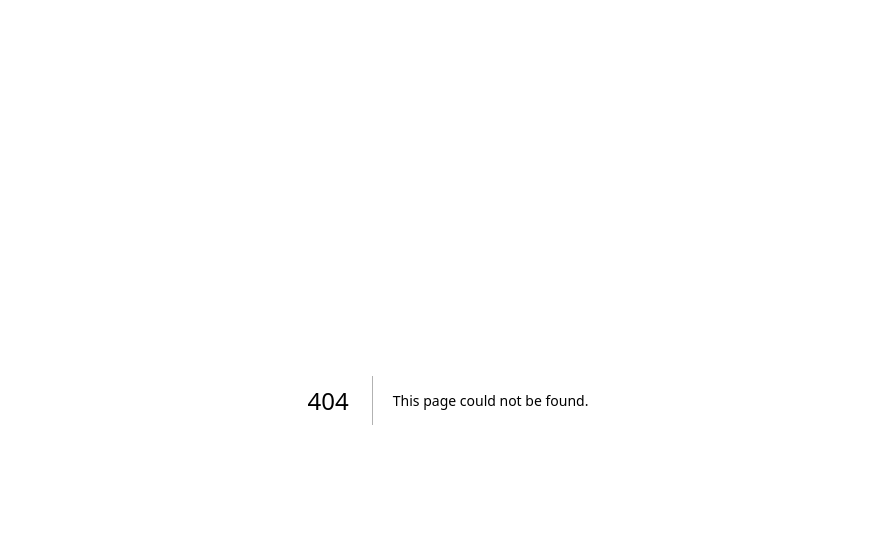
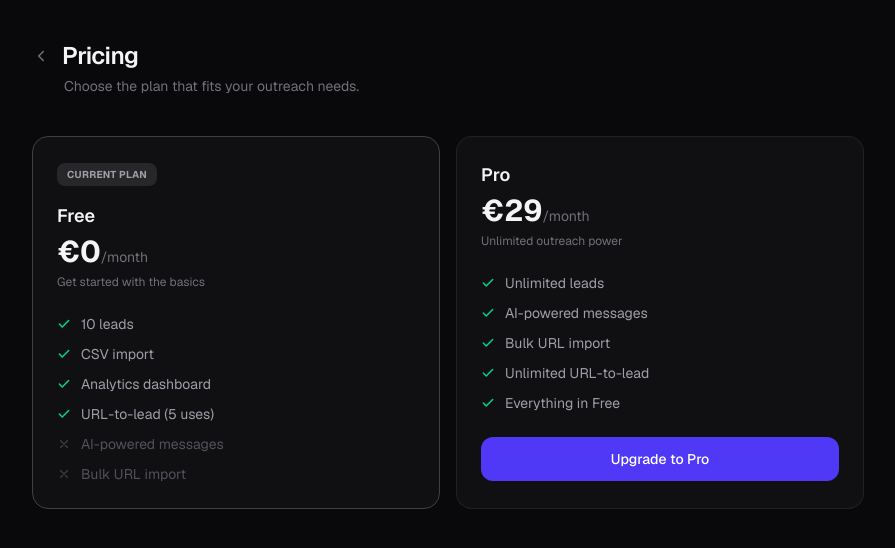
Before and after one commit to wearedrivn/outreach-crm, a Next.js app: page /pricing in a window 1280 px wide. Before the commit this address had no page. Shown: the top 548 px of the page, without its empty margins (192-1087 px from the left). Built offline with nearby package versions, Linux system fonts and the light colour scheme; no server answers; the database is empty; sample sign-in values are in the browser's storage.

Commit message:
feat: add pricing page with Free/Pro plan cards

```diff
--- /dev/null
+++ b/src/app/pricing/page.tsx
@@ -0,0 +1,51 @@
+import { auth } from "@/lib/auth";
+import { redirect } from "next/navigation";
+import { getUserPlan } from "@/lib/plans";
+import Link from "next/link";
+import { PricingCards } from "@/components/pricing-cards";
+
+export const dynamic = "force-dynamic";
+
+export default async function PricingPage({
+  searchParams,
+}: {
+  searchParams: Promise<{ success?: string }>;
+}) {
+  const session = await auth();
+  if (!session?.user?.id) redirect("/login");
+
+  const plan = await getUserPlan(session.user.id);
+  const params = await searchParams;
+  const showSuccess = params.success === "true";
+
+  return (
+    <main className="flex-1 px-4 sm:px-6 lg:px-8 py-6 sm:py-10 max-w-4xl mx-auto w-full animate-fade-in">
+      <header className="mb-10">
+        <div className="flex items-center gap-3 mb-1">
+          <Link
+            href="/"
+            className="text-zinc-500 hover:text-zinc-300 transition-colors"
+          >
+            <svg width="18" height="18" viewBox="0 0 24 24" fill="none" stroke="currentColor" strokeWidth="2" strokeLinecap="round" strokeLinejoin="round">
+              <polyline points="15 18 9 12 15 6" />
+            </svg>
+          </Link>
+          <h1 className="text-xl sm:text-2xl font-semibold tracking-tight">
+            Pricing
+          </h1>
+        </div>
+        <p className="text-zinc-500 text-sm ml-8">
+          Choose the plan that fits your outreach needs.
+        </p>
+      </header>
+
+      {showSuccess && (
+        <div className="mb-8 text-sm text-emerald-400 bg-emerald-500/10 border border-emerald-500/20 rounded-xl px-5 py-4 animate-scale-in">
+          Welcome to Pro! You now have unlimited access to all features.
+        </div>
+      )}
+
+      <PricingCards currentPlan={plan.plan} />
+    </main>
+  );
+}
--- /dev/null
+++ b/src/components/pricing-cards.tsx
@@ -0,0 +1,159 @@
+"use client";
+
+import { useState } from "react";
+
+type Props = {
+  currentPlan: "free" | "pro";
+};
+
+export function PricingCards({ currentPlan }: Props) {
+  const [loading, setLoading] = useState(false);
+
+  async function handleUpgrade() {
+    setLoading(true);
+    try {
+      const res = await fetch("/api/stripe/checkout", { method: "POST" });
+      const data = await res.json();
+      if (data.url) {
+        window.location.href = data.url;
+      } else {
+        alert(data.error || "Something went wrong");
+        setLoading(false);
+      }
+    } catch {
+      alert("Network error. Please try again.");
+      setLoading(false);
+    }
+  }
+
+  async function handleManage() {
+    setLoading(true);
+    try {
+      const res = await fetch("/api/stripe/portal", { method: "POST" });
+      const data = await res.json();
+      if (data.url) {
+        window.location.href = data.url;
+      } else {
+        alert(data.error || "Something went wrong");
+        setLoading(false);
+      }
+    } catch {
+      alert("Network error. Please try again.");
+      setLoading(false);
+    }
+  }
+
+  return (
+    <div className="grid grid-cols-1 md:grid-cols-2 gap-4 animate-slide-up">
+      {/* Free plan */}
+      <div className={`bg-zinc-900/50 border rounded-2xl p-6 ${currentPlan === "free" ? "border-zinc-700" : "border-zinc-800/80"}`}>
+        {currentPlan === "free" && (
+          <span className="inline-block text-[10px] font-bold uppercase tracking-wide bg-zinc-800 text-zinc-400 px-2.5 py-1 rounded-lg mb-4">
+            Current Plan
+          </span>
+        )}
+        <h2 className="text-lg font-semibold text-zinc-100 mb-1">Free</h2>
+        <p className="text-3xl font-bold text-zinc-100 mb-1">
+          €0<span className="text-sm font-normal text-zinc-500">/month</span>
+        </p>
+        <p className="text-xs text-zinc-500 mb-6">Get started with the basics</p>
+        <ul className="space-y-2.5 text-sm text-zinc-400">
+          <li className="flex items-center gap-2.5">
+            <CheckIcon />
+            10 leads
+          </li>
+          <li className="flex items-center gap-2.5">
+            <CheckIcon />
+            CSV import
+          </li>
+          <li className="flex items-center gap-2.5">
+            <CheckIcon />
+            Analytics dashboard
+          </li>
+          <li className="flex items-center gap-2.5">
+            <CheckIcon />
+            URL-to-lead (5 uses)
+          </li>
+          <li className="flex items-center gap-2.5 text-zinc-600">
+            <XIcon />
+            AI-powered messages
+          </li>
+          <li className="flex items-center gap-2.5 text-zinc-600">
+            <XIcon />
+            Bulk URL import
+          </li>
+        </ul>
+      </div>
+
+      {/* Pro plan */}
+      <div className={`bg-zinc-900/50 border rounded-2xl p-6 ${currentPlan === "pro" ? "border-indigo-500/40" : "border-zinc-800/80"}`}>
+        {currentPlan === "pro" && (
+          <span className="inline-block text-[10px] font-bold uppercase tracking-wide bg-indigo-500/15 text-indigo-400 px-2.5 py-1 rounded-lg mb-4">
+            Current Plan
+          </span>
+        )}
+        <h2 className="text-lg font-semibold text-zinc-100 mb-1">Pro</h2>
+        <p className="text-3xl font-bold text-zinc-100 mb-1">
+          €29<span className="text-sm font-normal text-zinc-500">/month</span>
+        </p>
+        <p className="text-xs text-zinc-500 mb-6">Unlimited outreach power</p>
+        <ul className="space-y-2.5 text-sm text-zinc-400 mb-6">
+          <li className="flex items-center gap-2.5">
+            <CheckIcon />
+            Unlimited leads
+          </li>
+          <li className="flex items-center gap-2.5">
+            <CheckIcon />
+            AI-powered messages
+          </li>
+          <li className="flex items-center gap-2.5">
+            <CheckIcon />
+            Bulk URL import
+          </li>
+          <li className="flex items-center gap-2.5">
+            <CheckIcon />
+            Unlimited URL-to-lead
+          </li>
+          <li className="flex items-center gap-2.5">
+            <CheckIcon />
+            Everything in Free
+          </li>
+        </ul>
+
+        {currentPlan === "free" ? (
+          <button
+            onClick={handleUpgrade}
+            disabled={loading}
+            className="w-full text-sm py-3 bg-indigo-600 hover:bg-indigo-500 disabled:bg-zinc-800 disabled:text-zinc-600 text-white font-medium rounded-xl transition-all"
+          >
+            {loading ? "Redirecting..." : "Upgrade to Pro"}
+          </button>
+        ) : (
+          <button
+            onClick={handleManage}
+            disabled={loading}
+            className="w-full text-sm py-3 bg-zinc-800 hover:bg-zinc-700 disabled:opacity-50 text-zinc-300 font-medium rounded-xl transition-all"
+          >
+            {loading ? "Redirecting..." : "Manage Subscription"}
+          </button>
+        )}
+      </div>
+    </div>
+  );
+}
+
+function CheckIcon() {
+  return (
+    <svg width="14" height="14" viewBox="0 0 24 24" fill="none" stroke="currentColor" strokeWidth="2.5" strokeLinecap="round" strokeLinejoin="round" className="text-emerald-400 shrink-0">
+      <polyline points="20 6 9 17 4 12" />
+    </svg>
+  );
+}
+
+function XIcon() {
+  return (
+    <svg width="14" height="14" viewBox="0 0 24 24" fill="none" stroke="currentColor" strokeWidth="2" strokeLinecap="round" strokeLinejoin="round" className="text-zinc-700 shrink-0">
+      <path d="M18 6L6 18M6 6l12 12" />
+    </svg>
+  );
+}
```
